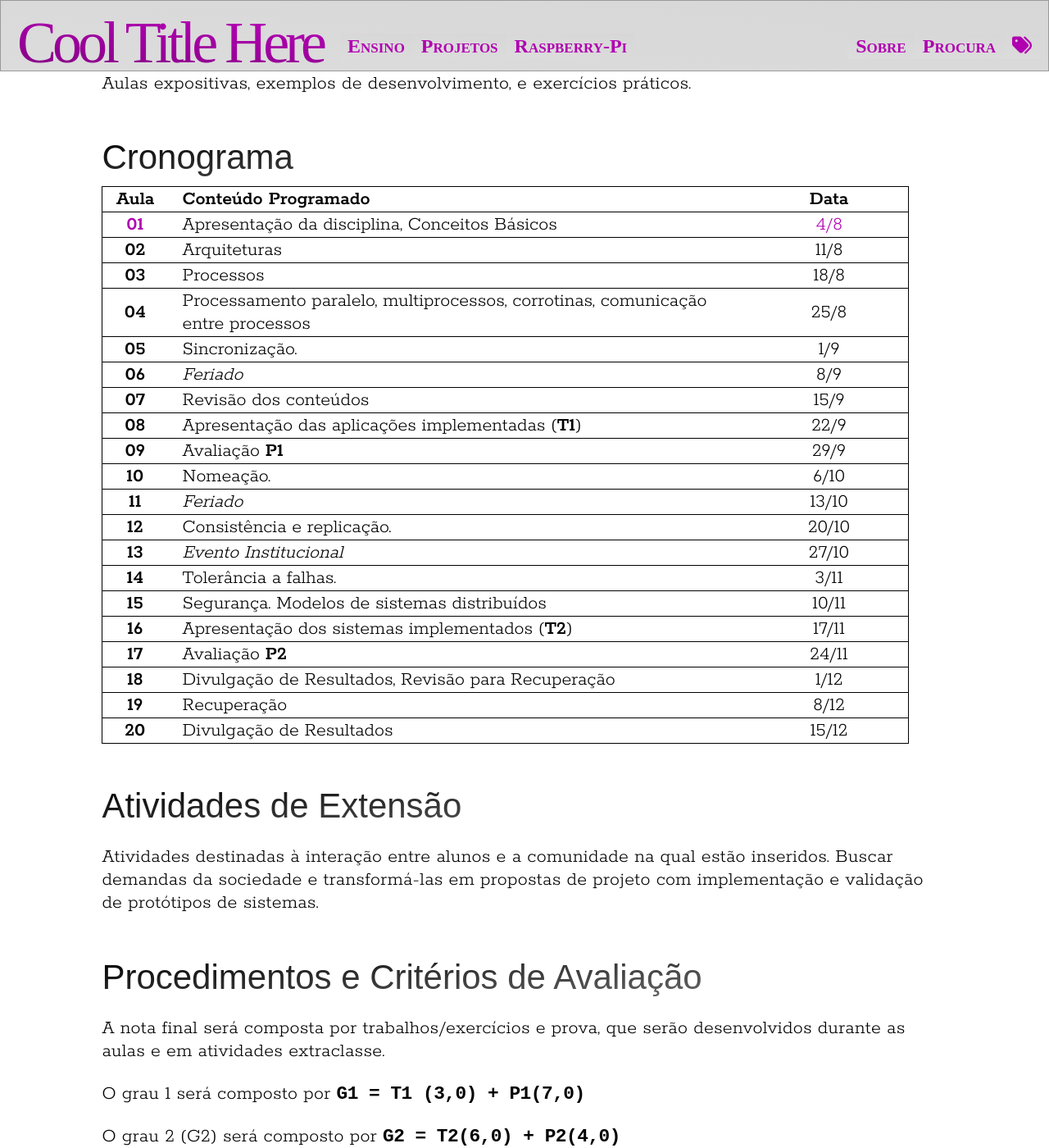
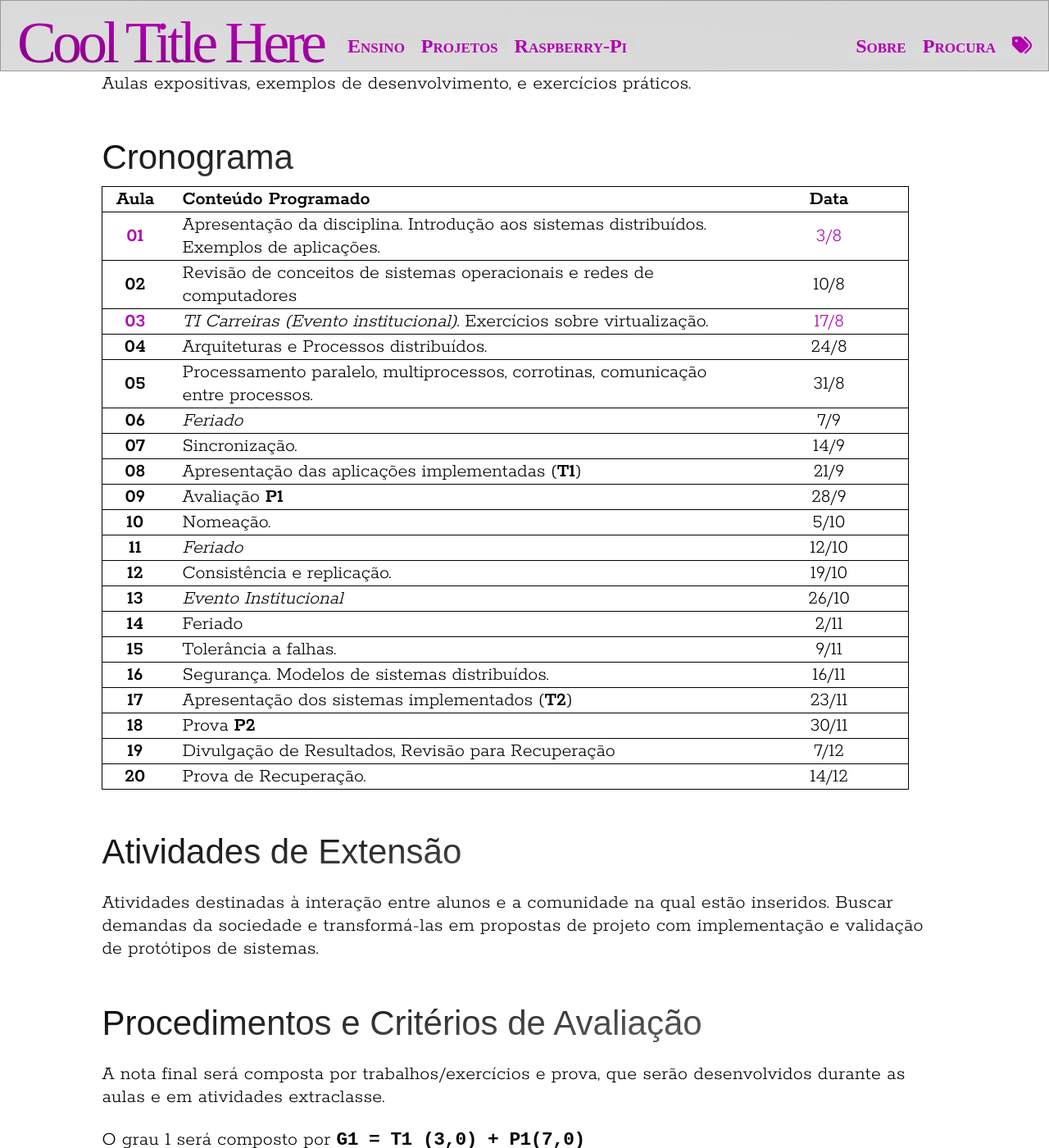
Before and after one commit to rafasgj/rafaeljeffman.com, a Jekyll site: the page built from teaching/lasalle/2023-02-sistemas-distribuidos.md, in a window 1280 px wide and 1400 px high, scrolled down 1762 px. Shown: the whole window at 82% size. Built offline with Jekyll 4.4.1, drawn with Linux system fonts in a browser that asks for light colours; some web fonts are replaced.

Commit message:
Add lecture 3 do distributed systems.

```diff
--- a/teaching/lasalle/2023-02-sistemas-distribuidos.md
+++ b/teaching/lasalle/2023-02-sistemas-distribuidos.md
@@ -69,26 +69,26 @@
 
 | Aula | Conteúdo Programado | Data |
 | :--: | :------------------ | :--: |
-| [**01**](lectures/sistemas-distribuidos/lecture-01) | Apresentação da disciplina, Conceitos Básicos | [4/8](lectures/sistemas-distribuidos/lecture-01) |
-| **02** | Arquiteturas | 11/8 |
-| **03** | Processos | 18/8 |
-| **04** | Processamento paralelo, multiprocessos, corrotinas, comunicação entre processos | 25/8 |
-| **05** | Sincronização. | 1/9 |
-| **06** | _Feriado_ | 8/9 |
-| **07** | Revisão dos conteúdos | 15/9 |
-| **08** | Apresentação das aplicações implementadas (**T1**) | 22/9 |
-| **09** | Avaliação **P1** | 29/9 |
-| **10** | Nomeação. | 6/10 |
-| **11** | _Feriado_ | 13/10 |
-| **12** | Consistência e replicação. | 20/10 |
-| **13** | _Evento Institucional_ | 27/10 |
-| **14** | Tolerância a falhas. | 3/11 |
-| **15** | Segurança. Modelos de sistemas distribuídos | 10/11 |
-| **16** | Apresentação dos sistemas implementados (**T2**) | 17/11 |
-| **17** | Avaliação **P2** | 24/11 |
-| **18** | Divulgação de Resultados, Revisão para Recuperação | 1/12 |
-| **19** | Recuperação | 8/12 |
-| **20** | Divulgação de Resultados | 15/12 |
+| [**01**](lectures/sistemas-distribuidos/lecture-01) | Apresentação da disciplina. Introdução aos sistemas distribuídos. Exemplos de aplicações. | [3/8](lectures/sistemas-distribuidos/lecture-01) |
+| **02** | Revisão de conceitos de sistemas operacionais e redes de computadores | 10/8 |
+| [**03**](lectures/sistemas-distribuidos/lecture-03) | _TI Carreiras (Evento institucional)_. Exercícios sobre virtualização. | [17/8](lectures/sistemas-distribuidos/lecture-03) |
+| **04** | Arquiteturas e Processos distribuídos. | 24/8 |
+| **05** | Processamento paralelo, multiprocessos, corrotinas, comunicação entre processos. | 31/8 |
+| **06** | _Feriado_ | 7/9 |
+| **07** | Sincronização. | 14/9 |
+| **08** | Apresentação das aplicações implementadas (**T1**) | 21/9 |
+| **09** | Avaliação **P1** | 28/9 |
+| **10** | Nomeação. | 5/10 |
+| **11** | _Feriado_ | 12/10 |
+| **12** | Consistência e replicação. | 19/10 |
+| **13** | _Evento Institucional_ <!-- Apresentação parcial dos trabalhos (***T2**) --> | 26/10 |
+| **14** | Feriado | 2/11 |
+| **15** | Tolerância a falhas. | 9/11 |
+| **16** | Segurança. Modelos de sistemas distribuídos. | 16/11 |
+| **17** | Apresentação dos sistemas implementados (**T2**) | 23/11 |
+| **18** | Prova **P2** | 30/11 |
+| **19** | Divulgação de Resultados, Revisão para Recuperação | 7/12 |
+| **20** | Prova de Recuperação. | 14/12 |
 
 
 ## Atividades de Extensão {#extensao}
```
Also changed, not shown: teaching/lasalle/lectures/sistemas-distribuidos/lecture-03.md (added, +41 -0 lines).
